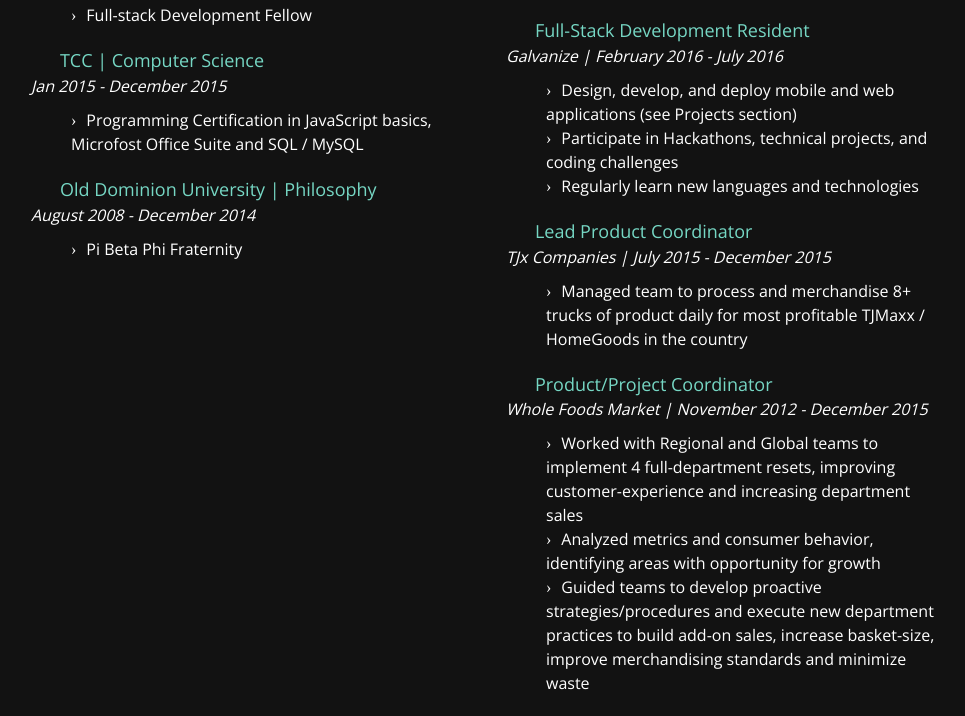
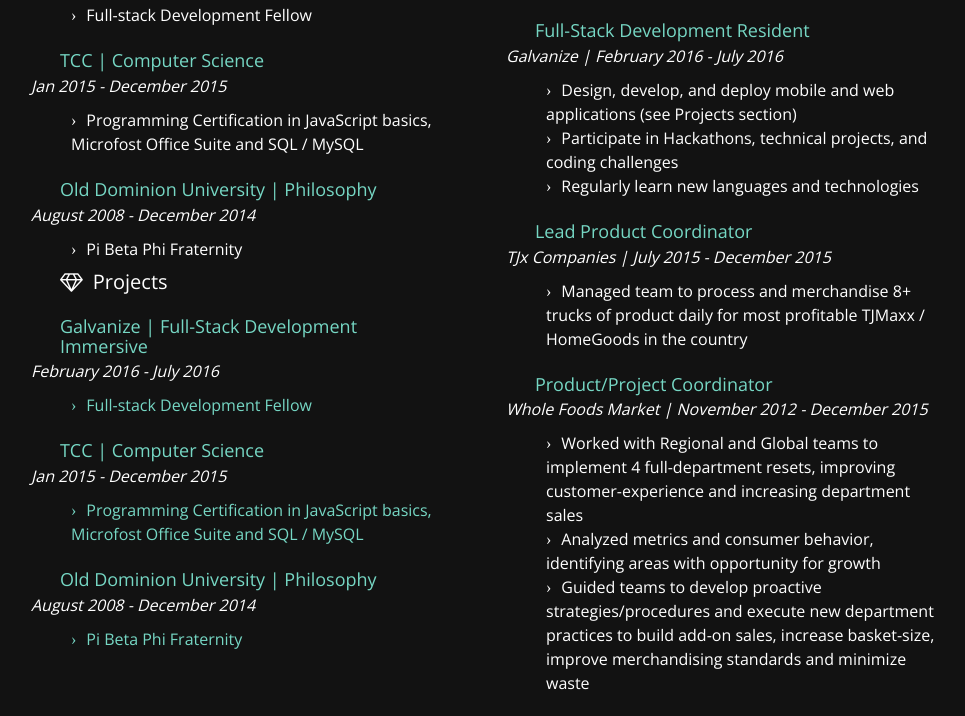
Before and after one commit to morgen-montgomery/morgen-montgomery.github.io, a plain HTML site: page index.html in a window 1280 px wide. Shown: the part 2064-2780 px from the top of the page, without its empty margins (149-1114 px from the left). Drawn offline with nearby package versions, Linux system fonts and the light colour scheme.

Commit message:
tabs convention change

```diff
--- a/index.html
+++ b/index.html
@@ -30,7 +30,7 @@
 					<ul class="nav navbar-nav navbar-right">
 						<li><a href="#about">ABOUT</a></li>
 						<li><a href="#resume">RESUME</a></li>
-						<li><a href="#portfolio">PORTFOLIO</a></li>
+						<li><a href="#portfolio">CASE STUDIES</a></li>
 						<li><a href="#contact">CONTACT</a></li>
 					</ul>
 					<ul class="nav navbar-nav navbar-left">
@@ -123,6 +123,25 @@
 								<li>Pi Beta Phi Fraternity</li>
 							</ul>
 						</div>
+
+						<div class="projects">
+							<h3><i class="fa fa-diamond"></i>Projects</h3>
+							<h4>Galvanize | Full-Stack Development Immersive</h4>
+							<p class="title">February 2016 - July 2016</p>
+							<ul>
+								<li>Full-stack Development Fellow</li>
+							</ul>
+							<h4>TCC | Computer Science</h4>
+							<p class="title">Jan 2015 - December 2015</p>
+							<ul>
+								<li>Programming Certification in JavaScript basics, Microfost Office Suite and SQL / MySQL</li>
+							</ul>
+							<h4>Old Dominion University | Philosophy</h4>
+							<p class="title">August 2008 - December 2014</p>
+							<ul>
+								<li>Pi Beta Phi Fraternity</li>
+							</ul>
+						</div>
 					</div>
 
 					<div class="col-lg-5 col-md-5 col-sm-6 experience">
@@ -185,7 +204,7 @@
 		<div class="portfolio-section">
 			<div class="container text-center">
 				<a name="portfolio"></a>
-				<h2>PORTFOLIO</h2>
+				<h2>CASE STUDIES</h2>
 				<div class="row">
 				  <div class="col-l-3 col-md-3 col-sm-6">
 				    <div class="thumbnail">
```
